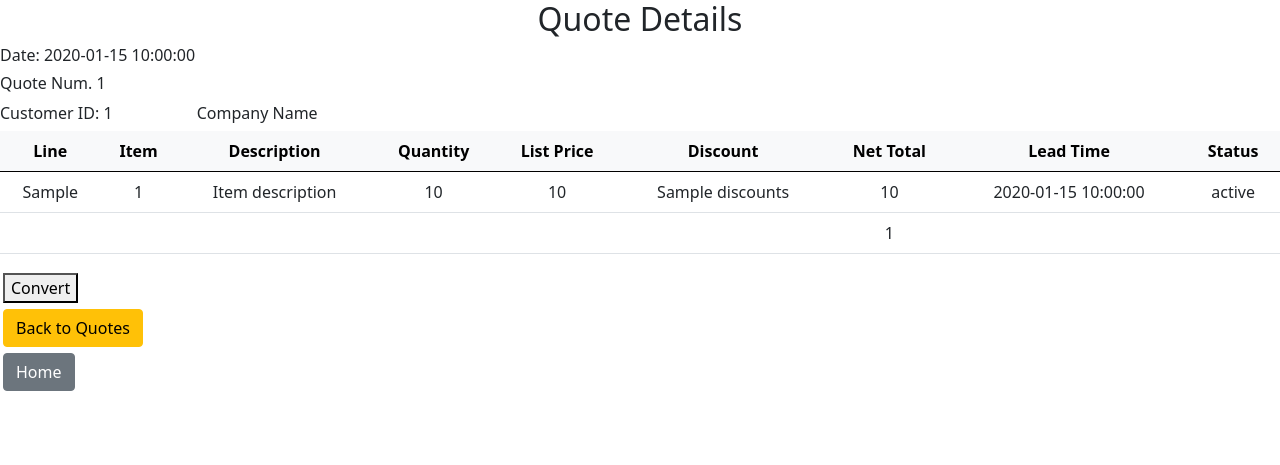
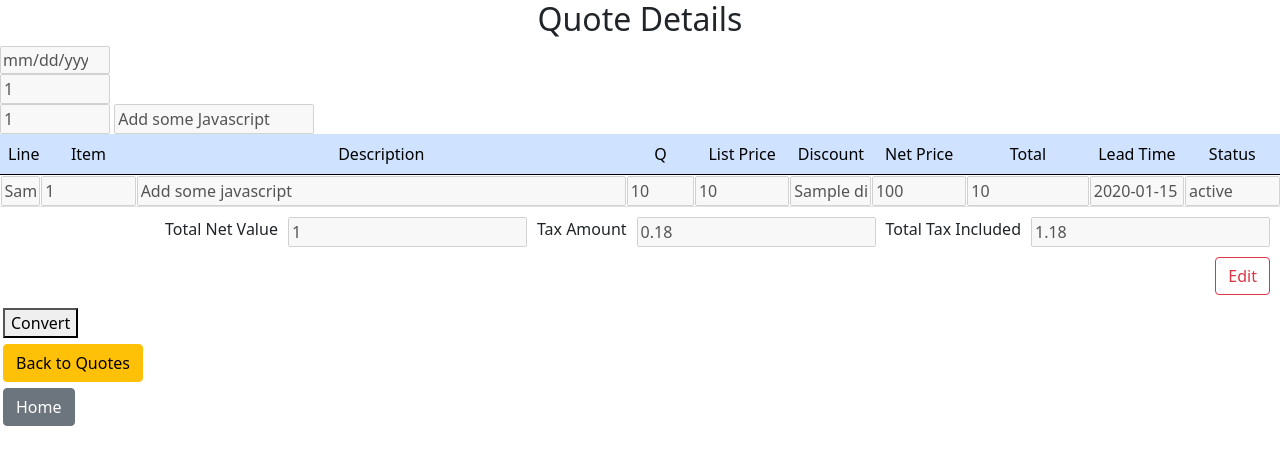
Before and after one commit to MedinaCoco87/ERP-Project, a Flask app: template templates/quote_details.html in a window 1280 px wide. Shown: the top 465 px of the page. Run offline with Flask 2, Linux system fonts and the light colour scheme; the template is opened without the code that fills it: most values are stand-ins (such as "Sample title", 1, 10 or a date in 2020); some libraries are stand-ins or nearby versions.

Commit message:
Modify quote_details to add edit button and standardize look

```diff
--- a/templates/quote_details.html
+++ b/templates/quote_details.html
@@ -5,58 +5,71 @@
 {% endblock %}
 
 {% block body %}
-    <h2 class="text-center">Quote Details</h2>
+<div id="title" class="h2 text-center">Quote Details</div>
+<form action="/edit_quote" method="get">
     <div>
-        <div class="h6">Date: {{ header[0]["date"] }}</div>
-        <div class="h6">Quote Num. {{ header[0]["quote_num"] }}</div>
+        <input type="date" Style="max-width: 110px;" value="{{ header[0]['date'] }}" disabled>
     </div>
     <div>
-        <div class="h6" style="display: inline-block; padding-right: 40px;">Customer ID: {{ header[0]["customer_id"] }}</div>
-        <div class="h6" style="display: inline-block; padding-left: 40px">Company Name</div>
+        <input type="text" name="quote_id" id="quote_id" placeholder="Quote No." style="max-width: 110px;" value="{{ header[0]['quote_num'] }}" disabled>
+    </div> <!-- Bring the quote number once is created-->
+    <div class="flex-container">
+        <input type="text" id="customer_id" name="customer_id" placeholder="Customer No." style="max-width: 110px;" value="{{ header[0]['customer_id'] }}" disabled>
+        <input style="max-width: 200px;" type="text" id="company_name" name="company_name" placeholder="Company Name" value="Add some Javascript" disabled>
     </div>
-    <table class="table text-center">
-        <thead class=" table-light">
-            <tr>
-                <th>Line</th>
-                <th>Item</th>
-                <th>Description</th>
-                <th>Quantity</th>
-                <th>List Price</th>
-                <th>Discount</th>
-                <th>Net Total</th>
-                <th>Lead Time</th>
-                <th>Status</th>
+    <!-- This one below is the div of the table-->
+    <div>
+        <table class="table" style="table-layout: fixed; width: 100%; margin-bottom: 5px;">
+            <thead class="table-primary text-center" style="width: 100%">
+                <tr style="width: 100%">
+                    <td style="width: 3%">Line</td>
+                    <td style="width: 7%">Item</td>
+                    <td style="width: 36%">Description</td>
+                    <td style="width: 5%">Q</td>
+                    <td style="width: 7%">List Price</td>
+                    <td style="width: 6%">Discount</td>
+                    <td style="width: 7%">Net Price</td>
+                    <td style="width: 9%">Total</td>
+                    <td style="width: 7%">Lead Time</td>
+                    <td style="width: 7%">Status</td>
                 </tr>
             </thead>
-        <tbody>
+            <tbody id="quote_lines">
                 {% for body in bodies %}
                     <tr>
-                <td>{{ body["line_ref"] }}</td>
-                <td>{{ body["item_id"] }}</td>
-                <td>Item description</td>
-                <td>{{ body["quantity"] }}</td>
-                <td>{{ body["list_price"] }}</td>
-                <td>{{ body["discounts"] }}</td>
-                <td>{{ body["line_net_total"] }}</td>
-                <td>{{ body["lead_time"] }}</td>
-                <td>{{ body["status"] }}</td>
+                        <td style="text-align: right; padding: 0.5px; margin: 1px"><input name="line[]" class="line" style="width: 100%; text-align: center" type="text" value="{{ body['line_ref'] }}" disabled></td>
+                        <td id="item_01" style="padding: 0.5px; margin: 1px"><input name="item[]" class="item" style="width: 100%;" type="text" value="{{ body['item_id'] }}" disabled></td>
+                        <td style="padding: 0.5px; margin: 1px"><input name="description[]" class="description" style="width: 100%;" type="text" value="Add some javascript" disabled></td>
+                        <td style="padding: 0.5px; margin: 1px"><input name="quantity[]" class="quantity" style="width: 100%;" type="text" value="{{ body['quantity'] }}" disabled></td>
+                        <td style="padding: 0.5px; margin: 1px"><input name="list_price[]" class="list_price" style="width: 100%;" type="text" value="{{ body['list_price'] }}" disabled></td>
+                        <td style="padding: 0.5px; margin: 1px"><input name="discount[]" class="discount" style="width: 100%;" type="text" value="{{ body['discounts'] }}" disabled></td>
+                        <td style="padding: 0.5px; margin: 1px"><input name="net_price[]" class="net_price" style="width: 100%;" type="text" disabled value="{{ body['list_price'] * (1 - body['discounts']) }}"></td>
+                        <td style="padding: 0.5px; margin: 1px"><input name="total[]" class="total" style="width: 100%;" type="text" disabled value="{{ body['line_net_total'] }}"></td>
+                        <td style="padding: 0.5px; margin: 1px"><input name="lead_time[]" class="lead_time" style="width: 100%;" type="text" value="{{ body['lead_time'] }}" disabled></td>
+                        <td style="padding: 0.5px; margin: 1px"><input name="status[]" input class="status" style="width: 100%;" type="text" value="{{ body['status'] }}" disabled></td>
                     </tr>
                 {% endfor %}
-            <tr>
-                <td></td>
-                <td></td>
-                <td></td>
-                <td></td>
-                <td></td>
-                <td></td>
-                <td>{{ header[0]["total_net_value"] }}</td>
-                <td></td>
-                <td></td>
             </tbody>
         </table>
+    </div>
+    <div style="display: flex; justify-content: flex-end; gap: 10px; margin: 10px;">
+        <label for="total_net_value">Total Net Value</label>
+        <input type="text" name="total_net_value" id="total_net_value" value="{{ header[0]['total_net_value'] }}" disabled>
+        <label for="tax_amount">Tax Amount</label>
+        <input type="text" id="tax_amount" value="{{ header[0]['total_net_value'] * 0.18 }}" disabled>
+        <label for="total_tax_included">Total Tax Included</label>
+        <input type="text" name="total_tax_included" id="total_tax_included" value="{{ header[0]['total_net_value'] + (header[0]['total_net_value'] * 0.18) }}" disabled>
+    </div>
+    <div>
+        <textarea hidden name="data" id="data" cols="30" rows="10"></textarea>
+    </div>
+    <div style="display: flex; justify-content: flex-end; margin: 10px;">
+        <button class="btn btn-outline-danger" type="submit">Edit</button>
+    </div>
+</form>
 <form method="get" action="/" style="padding: 3px">
     <button type="submit">Convert</button>
-        <!-- Add class="btn btn-outline-danger" when route fully implemented-->
+    <!-- Add class="btn btn-warning" when is fully implemented-->
 </form>
 <form method="get" action="/get_quotes_list" style="padding: 3px">
     <button class="btn btn-warning" type="submit">Back to Quotes</button>
@@ -64,4 +77,5 @@
 <form method="get" action="/" style="padding: 3px">
     <button class="btn btn-secondary" type="submit">Home</button>
 </form>
+<script src="static/source.js"></script>
 {% endblock %}
```
Lines whose indentation alone changed are shown as unchanged.
